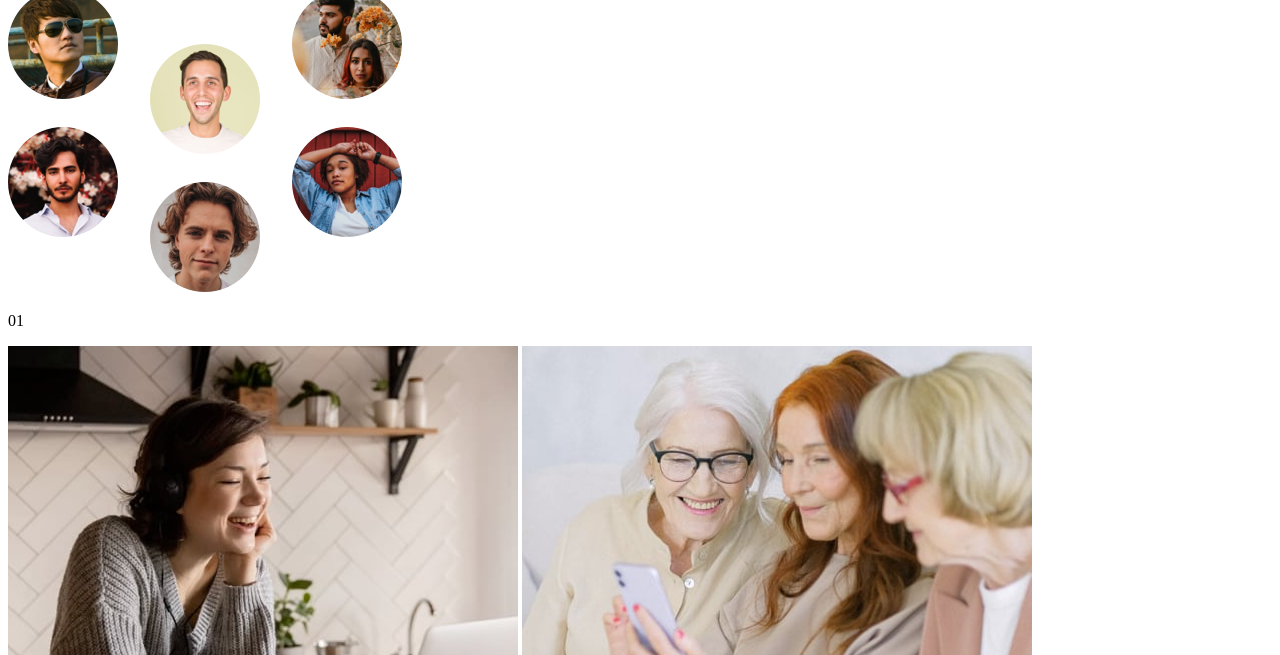
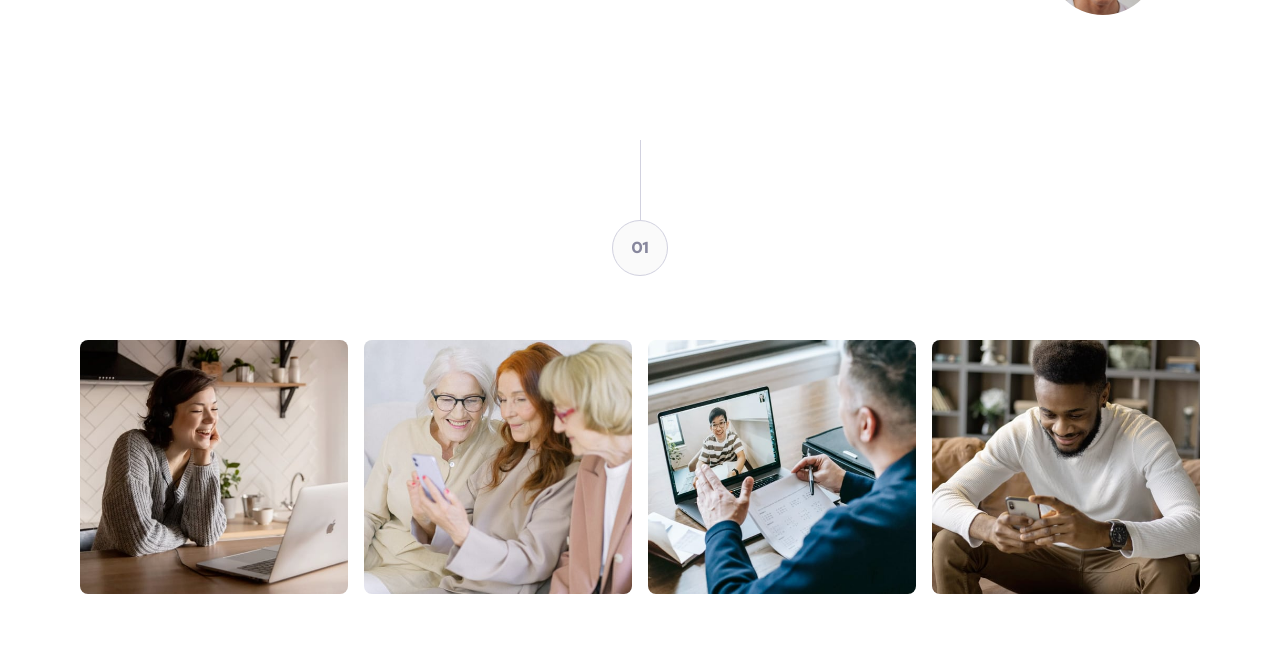
Before and after one commit to JeremDevX/fm-challenge-meet-landing-page, a website: page index.html in a window 1280 px wide. Shown: the part 480-1135 px from the top of the page. Drawn offline with Linux system fonts and the light colour scheme; the site is published under a folder, as on GitHub Pages, so addresses that start at the root find nothing.

Commit message:
Update index.html

```diff
--- a/index.html
+++ b/index.html
@@ -12,7 +12,7 @@
     />
 
     <title>Frontend Mentor | Meet landing page</title>
-    <link rel="stylesheet" href="/src/styles/main.css" />
+    <link rel="stylesheet" href="./src/styles/main.css" />
   </head>
   <body>
     <header>
```
